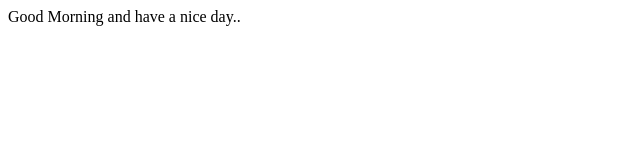
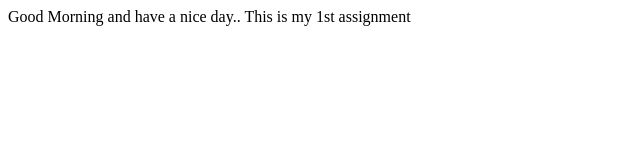
Before and after one commit to Vaishnavi1898/1st-assignment, a plain HTML site: page index.html in a window 1280 px wide. Shown: the whole page, without its empty margins (0-640 px from the left). Drawn offline with Linux system fonts and the light colour scheme.

Commit message:
3rd change in index.html

```diff
--- a/index.html
+++ b/index.html
@@ -1,4 +1,5 @@
 <html>
 <body>Good Morning and have a nice day..
+ This is my 1st assignment
 </body>
 </html>
```
